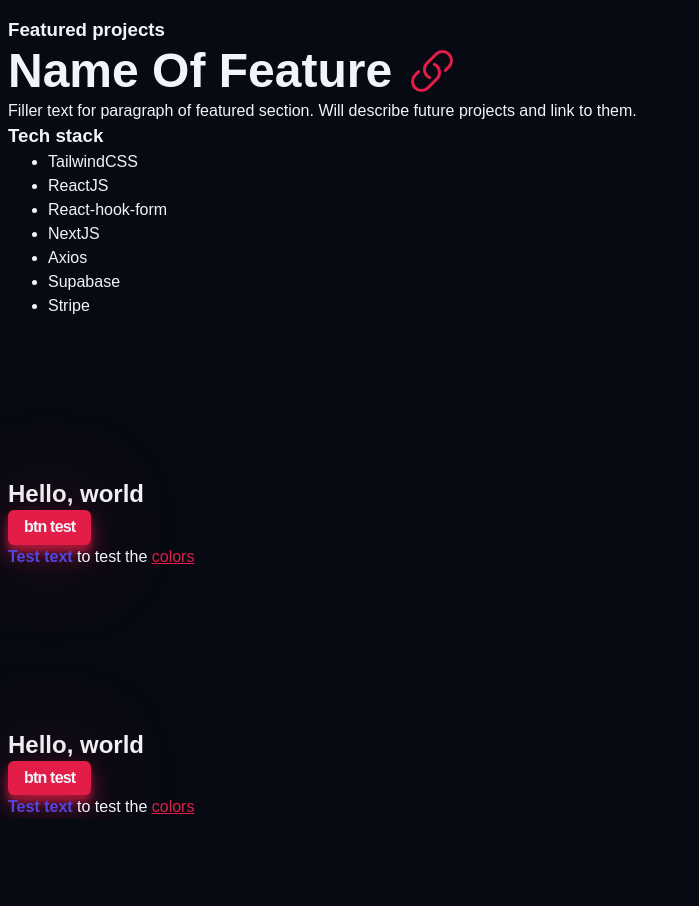
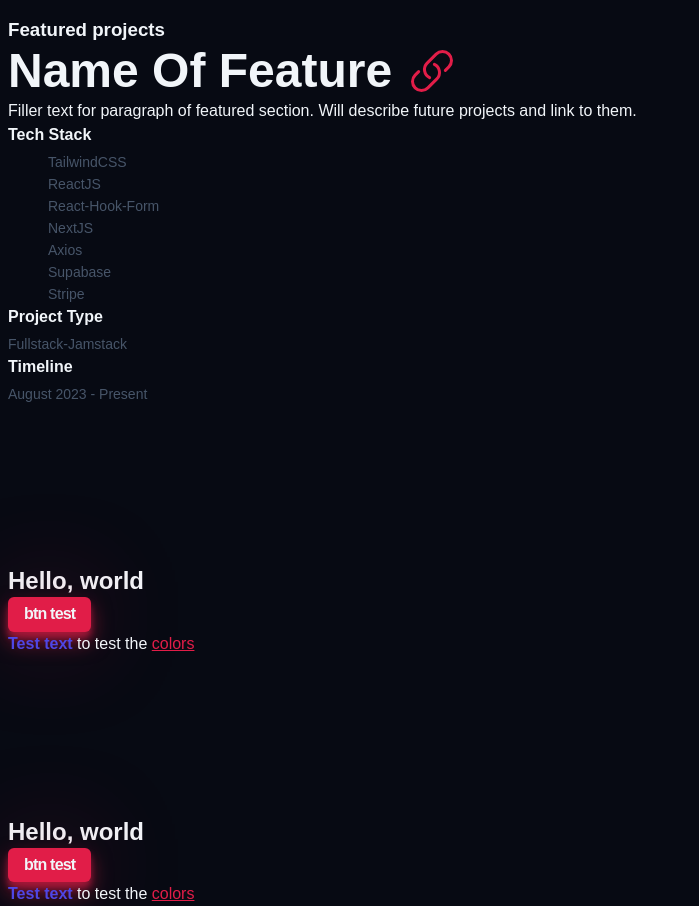
Before and after one commit to gregmjsco/portfolio, a website built with Vite: page index.html in a window 1280 px wide. Shown: the part 1600-2506 px from the top of the page, without its empty margins (0-699 px from the left). Before the commit the page ends 2419 px from the top, so only its background shows below. Built offline with nearby package versions, Linux system fonts and the light colour scheme; a web font is replaced by a local one.

Commit message:
Add feature timeline and add css to featured sections

```diff
--- a/index.html
+++ b/index.html
@@ -93,8 +93,14 @@
             <li class="featured__info">Stripe</li>
           </ul>
         </div>
-        <div></div>
-        <div></div>
+        <div>
+          <h3 class="featured__label">Project type</h3>
+          <p class="featured__info">Fullstack-Jamstack</p>
+        </div>
+        <div>
+          <h3 class="featured__label">Timeline</h3>
+          <p class="featured__info">August 2023 - present</p>
+        </div>
 
       </section>
       <!-- <section></section> -->
--- a/styles/components/featured.css
+++ b/styles/components/featured.css
@@ -29,6 +29,22 @@
     height: var(--size-2xl);
 }
 
+.featured__label {
+    font-size: var(--size-base);
+    text-transform: capitalize;
+    margin-bottom: 0.25em;
+}
+
+.featured__teck-stack {
+    padding: none;
+    list-style: none;
+}
+
+.featured__info {
+    font-size: var(--size-sm);
+    color: var(--clr-slate600);
+    text-transform: capitalize;
+}
 /* xs */
 @media (min-width: 475px) {
 
```
